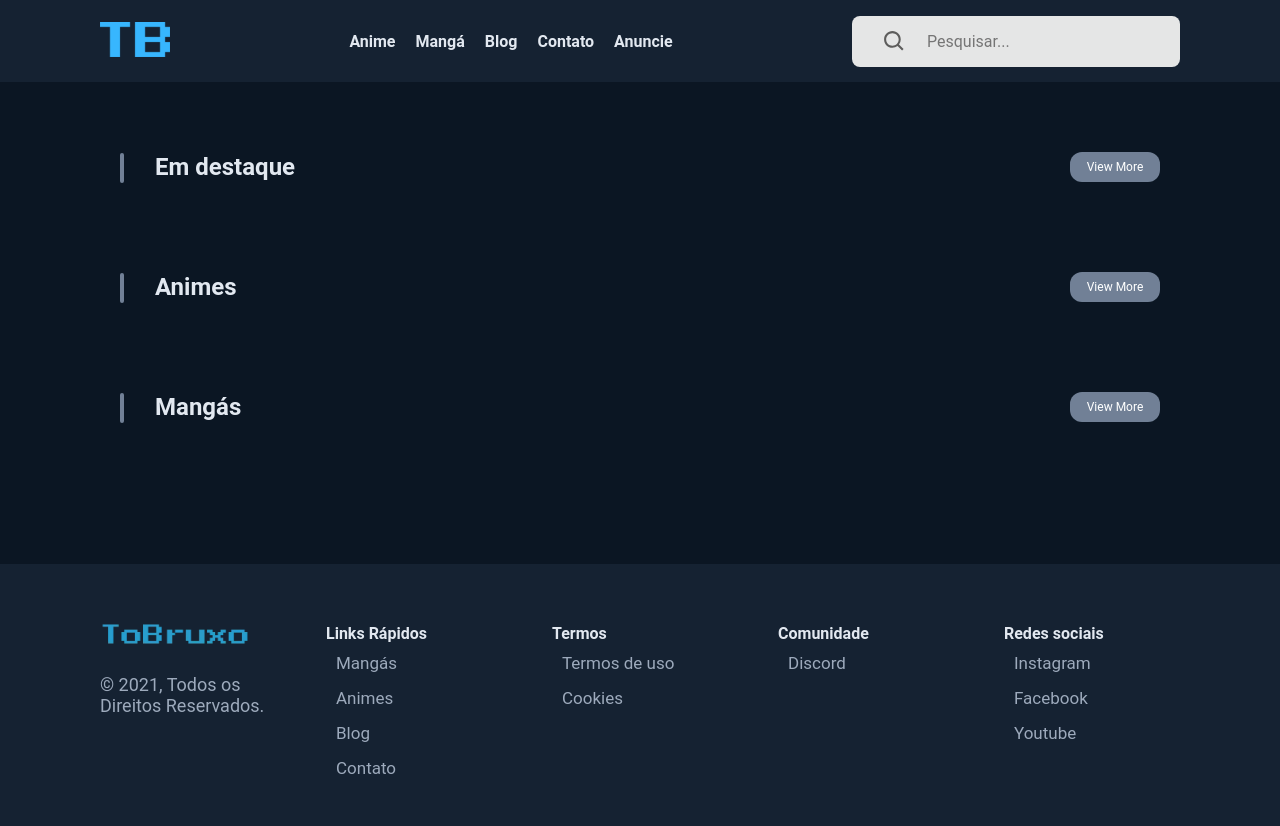
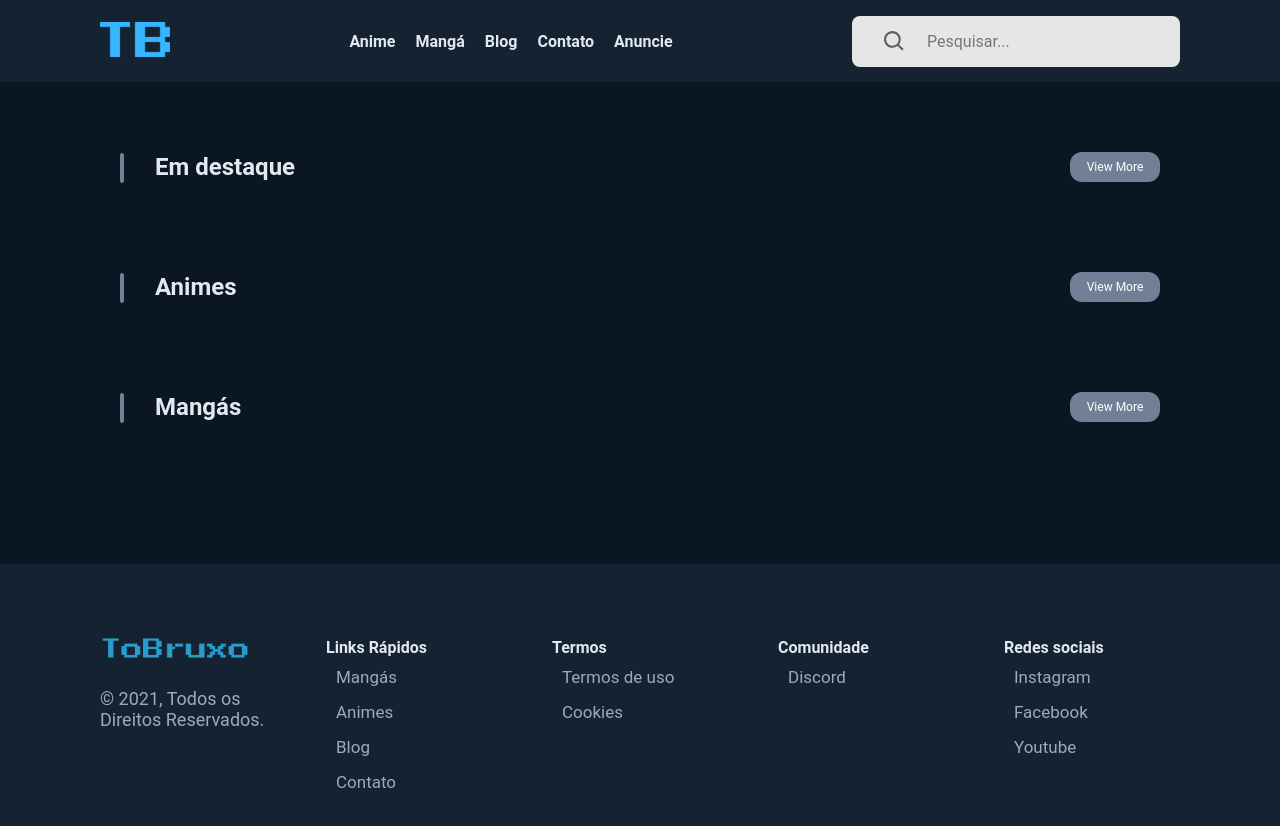
Before and after one commit to jhonatanllima/tobruxo, a Next.js app: page / in a window 1280 px wide. Shown: the top 826 px of the page. Built offline with nearby package versions, Linux system fonts and the light colour scheme.

Commit message:
Adjust padding top in footer

```diff
--- a/src/components/Footer/styles.ts
+++ b/src/components/Footer/styles.ts
@@ -15,7 +15,7 @@ export const Container = styled.div`
 export const Wrapper = styled.div`
   width: 100%;
   height: 100%;
-  padding: 5rem 0;
+  padding: 6.4rem 0;
 
   max-width: 1100px;
 
```
